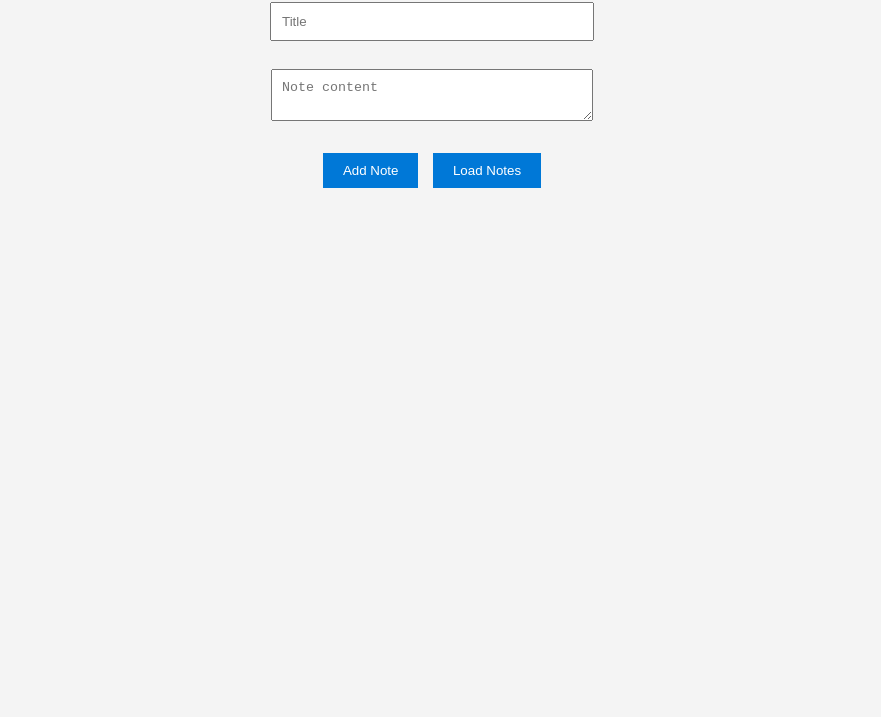
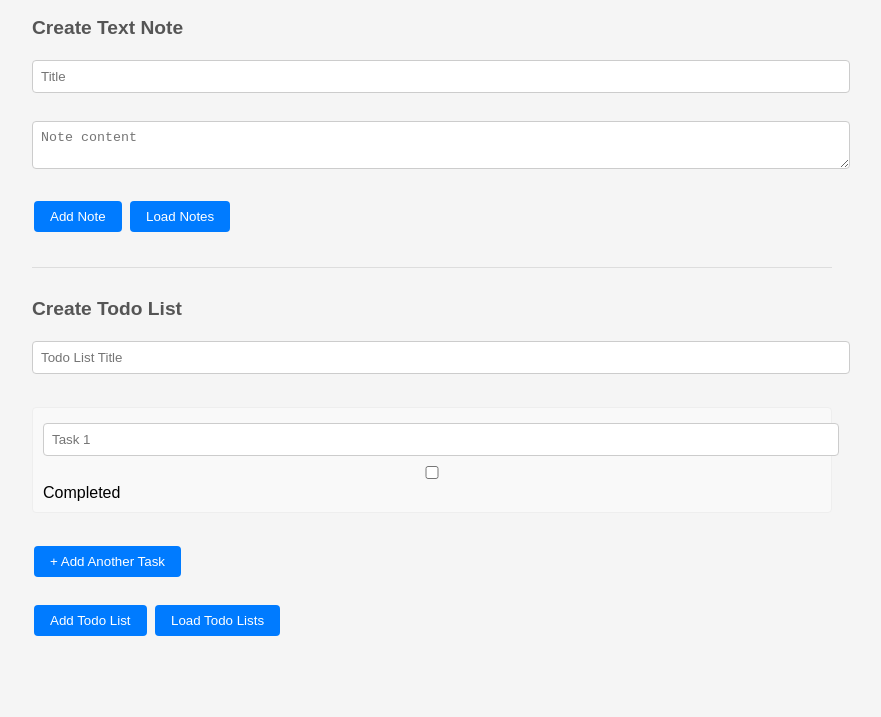
Before and after one commit to Geniousandsmartandhumbleman/Notes-api-app, a plain HTML site: page client/index.html in a window 1280 px wide. Shown: the part 83-800 px from the top of the page, without its empty margins (208-1089 px from the left). Drawn offline with Linux system fonts and the light colour scheme; no server answers.

Commit message:
Complete note application with client and server

```diff
--- a/client/index.html
+++ b/client/index.html
@@ -8,18 +8,33 @@
 
 <h1>Notes App</h1>
 
+<h2>Create Text Note</h2>
 <input id="title" placeholder="Title">
 <br><br>
-
 <textarea id="content" placeholder="Note content"></textarea>
 <br><br>
-
 <button onclick="createNote()">Add Note</button>
 <button onclick="loadNotes()">Load Notes</button>
 
 <div id="notes"></div>
 
+<hr>
+
+<h2>Create Todo List</h2>
+<input id="todoTitle" placeholder="Todo List Title">
+<br><br>
+<div id="tasksContainer">
+    <input class="taskText" placeholder="Task 1">
+    <input type="checkbox" class="taskCompleted"> Completed
+</div>
+<br>
+<button onclick="addTaskField()">+ Add Another Task</button>
+<br><br>
+<button onclick="createTodo()">Add Todo List</button>
+<button onclick="loadTodos()">Load Todo Lists</button>
+
+<div id="todos"></div>
+
 <script src="script.js"></script>
-
 </body>
 </html>
--- a/client/script.js
+++ b/client/script.js
@@ -1,23 +1,106 @@
 const API = "http://localhost:3000";
 
+// ========== TEXT NOTES ==========
 function createNote() {
     const title = document.getElementById("title").value;
     const content = document.getElementById("content").value;
 
     fetch(API + "/notes", {
         method: "POST",
-        headers: {
-            "Content-Type": "application/json"
-        },
+        headers: { "Content-Type": "application/json" },
         body: JSON.stringify({ title, content })
+    }).then(() => {
+        // Removed alert
+        document.getElementById("title").value = "";
+        document.getElementById("content").value = "";
+        loadNotes(); // Auto-refresh notes after adding
     });
 }
 
 function loadNotes() {
     fetch(API + "/notes")
-    .then(res => res.json())
-    .then(data => {
-        document.getElementById("notes").innerHTML =
-        data.map(n => `<p><b>${n.title}</b>: ${n.content}</p>`).join("");
+        .then(res => res.json())
+        .then(data => {
+            document.getElementById("notes").innerHTML = data.map(n =>
+                `<div class="note">
+                    <b>${n.title}</b>
+                    <p>${n.content}</p>
+                 </div>`
+            ).join("");
+        })
+        .catch(err => console.error("Error:", err));
+}
+
+// ========== TODO LISTS ==========
+function addTaskField() {
+    const container = document.getElementById("tasksContainer");
+    const taskCount = container.children.length / 2 + 1;
+    const newTask = document.createElement("input");
+    newTask.className = "taskText";
+    newTask.placeholder = `Task ${taskCount}`;
+    const newCheckbox = document.createElement("input");
+    newCheckbox.type = "checkbox";
+    newCheckbox.className = "taskCompleted";
+    container.appendChild(newTask);
+    container.appendChild(document.createElement("br"));
+    container.appendChild(newCheckbox);
+    container.appendChild(document.createTextNode(" Completed"));
+    container.appendChild(document.createElement("br"));
+}
+
+function createTodo() {
+    const title = document.getElementById("todoTitle").value;
+    const taskInputs = document.querySelectorAll(".taskText");
+    const taskChecks = document.querySelectorAll(".taskCompleted");
+
+    const tasks = [];
+    for (let i = 0; i < taskInputs.length; i++) {
+        if (taskInputs[i].value.trim()) {
+            tasks.push({
+                text: taskInputs[i].value,
+                completed: taskChecks[i] ? taskChecks[i].checked : false
+            });
+        }
+    }
+
+    fetch(API + "/todos", {
+        method: "POST",
+        headers: { "Content-Type": "application/json" },
+        body: JSON.stringify({ title, tasks })
+    }).then(() => {
+        // Removed alert
+        document.getElementById("todoTitle").value = "";
+        document.getElementById("tasksContainer").innerHTML = `
+            <input class="taskText" placeholder="Task 1">
+            <input type="checkbox" class="taskCompleted"> Completed
+        `;
+        loadTodos(); // Auto-refresh todos after adding
     });
 }
+
+function loadTodos() {
+    fetch(API + "/todos")
+        .then(res => res.json())
+        .then(data => {
+            document.getElementById("todos").innerHTML = data.map(todo => `
+                <div class="todo">
+                    <h3>${todo.title}</h3>
+                    <ul>
+                        ${todo.tasks.map(task => `
+                            <li class="${task.completed ? 'completed' : ''}">
+                                <input type="checkbox" ${task.completed ? 'checked' : ''} disabled>
+                                ${task.text}
+                            </li>
+                        `).join("")}
+                    </ul>
+                </div>
+            `).join("");
+        })
+        .catch(err => console.error("Error:", err));
+}
+
+// Load data when page loads
+window.onload = () => {
+    loadNotes();
+    loadTodos();
+};
--- a/client/style.css
+++ b/client/style.css
@@ -1,40 +1,81 @@
 body {
-    font-family: Arial, sans-serif;
-    background-color: #f4f4f4;
-    text-align: center;
+    font-family: Arial, Helvetica, sans-serif;
+    max-width: 800px;
+    margin: 0 auto;
+    padding: 20px;
+    background: #f5f5f5;
 }
 
 h1 {
     color: #333;
+    text-align: center;
+}
+
+h2 {
+    color: #555;
+    font-size: 1.2rem;
+    margin-top: 20px;
 }
 
 input, textarea {
-    width: 300px;
-    padding: 10px;
-    margin: 5px;
+    width: 100%;
+    padding: 8px;
+    margin: 5px 0;
+    border: 1px solid #ccc;
+    border-radius: 4px;
 }
 
 button {
-    padding: 10px 20px;
-    margin: 5px;
-    background-color: #0078d7;
+    background: #007bff;
     color: white;
     border: none;
+    padding: 8px 16px;
+    margin: 5px 2px;
+    border-radius: 4px;
     cursor: pointer;
 }
 
 button:hover {
-    background-color: #005fa3;
+    background: #0056b3;
 }
 
-#notes {
-    margin-top: 20px;
+.note, .todo {
+    background: white;
+    border: 1px solid #ddd;
+    padding: 10px;
+    margin: 10px 0;
+    border-radius: 4px;
 }
 
-#notes p {
-    background: white;
+.note b {
+    color: #007bff;
+}
+
+.todo h3 {
+    margin: 0 0 10px 0;
+    color: #555;
+}
+
+.todo ul {
+    margin: 0;
+    padding-left: 20px;
+}
+
+.todo li.completed {
+    text-decoration: line-through;
+    color: #888;
+}
+
+#tasksContainer {
+    background: #f9f9f9;
     padding: 10px;
-    width: 320px;
-    margin: 10px auto;
-    border-radius: 5px;
+    border: 1px solid #eee;
+    border-radius: 4px;
+    margin: 10px 0;
 }
+
+hr {
+    margin: 30px 0;
+    border: none;
+    border-top: 1px solid #ddd;
+}
```
Also changed, not shown: README.md (added).
